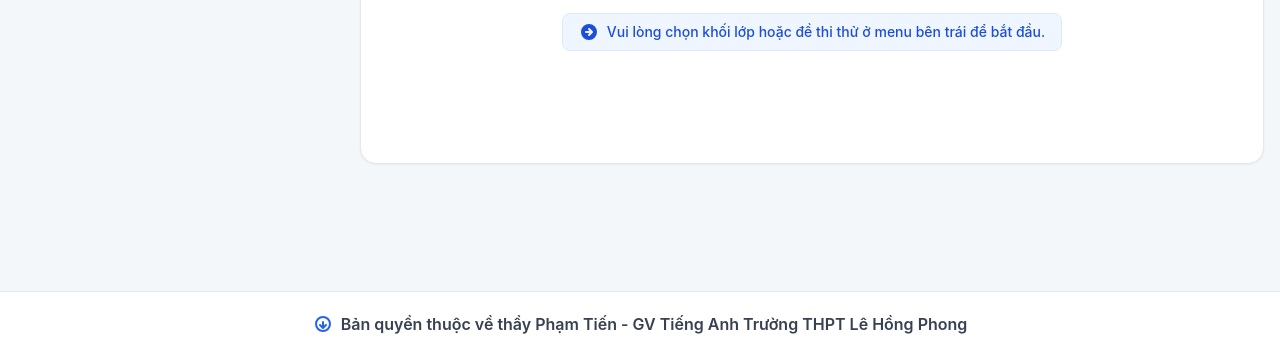
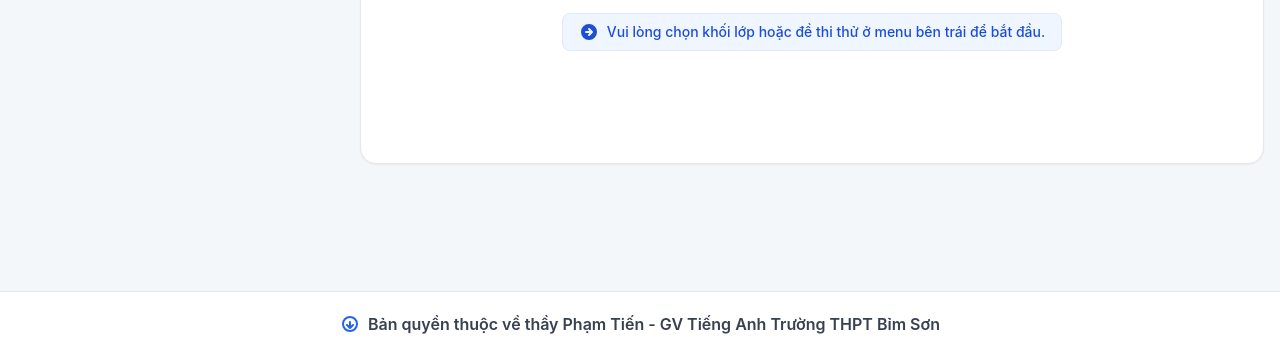
Before and after one commit to thaytienthptbimson/NGAN-HANG-DE-THI-THPT-LICH-SU, a plain HTML site: page index.html in a window 1280 px wide. Shown: the part 444-800 px from the top of the page. Drawn offline with nearby package versions, Linux system fonts and the light colour scheme.

Commit message:
Update index.html

```diff
--- a/index.html
+++ b/index.html
@@ -126,7 +126,7 @@
                 <svg xmlns="http://www.w3.org/2000/svg" class="h-5 w-5 text-blue-600" viewBox="0 0 20 20" fill="currentColor">
                     <path fill-rule="evenodd" d="M10 18a8 8 0 100-16 8 8 0 000 16zm0-2a6 6 0 100-12 6 6 0 000 12zm0-9a1 1 0 011 1v3.586l1.293-1.293a1 1 0 111.414 1.414l-3 3a1 1 0 01-1.414 0l-3-3a1 1 0 111.414-1.414L9 11.586V8a1 1 0 011-1z" clip-rule="evenodd" />
                 </svg>
-                Bản quyền thuộc về thầy Phạm Tiến - GV Tiếng Anh Trường THPT Lê Hồng Phong
+                Bản quyền thuộc về thầy Phạm Tiến - GV Tiếng Anh Trường THPT Bỉm Sơn
             </p>
         </div>
     </footer>
```
